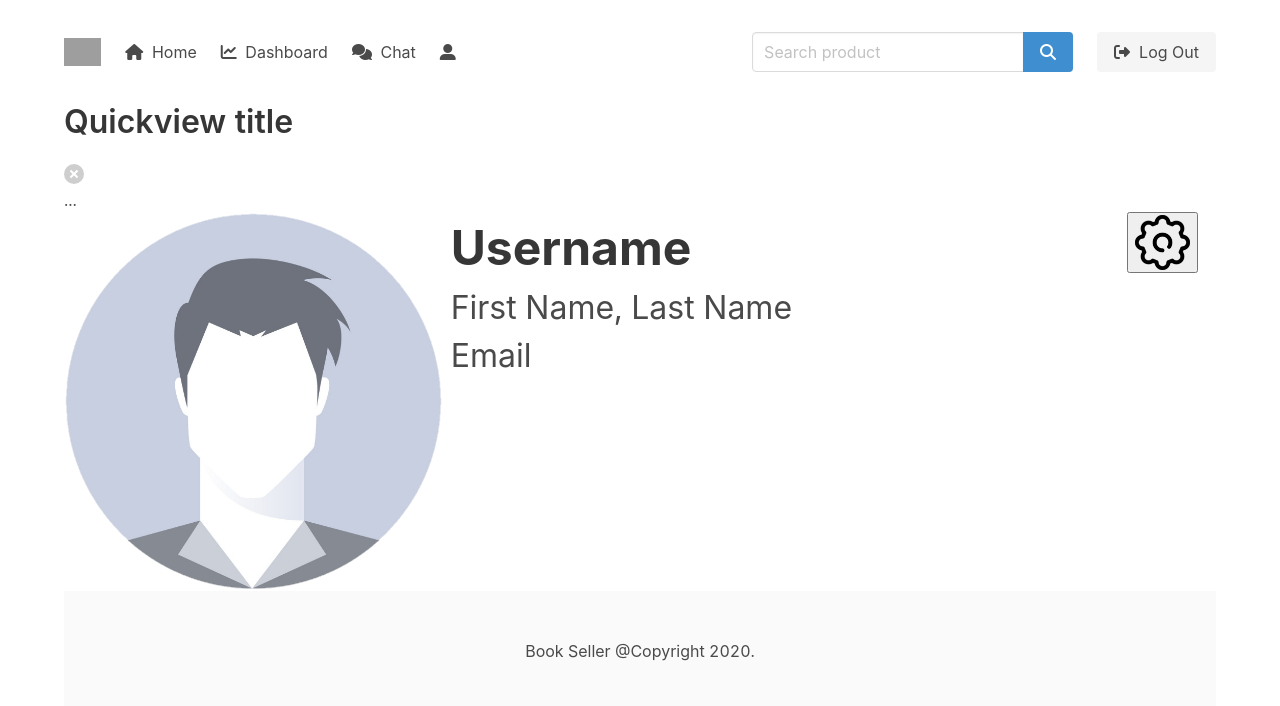
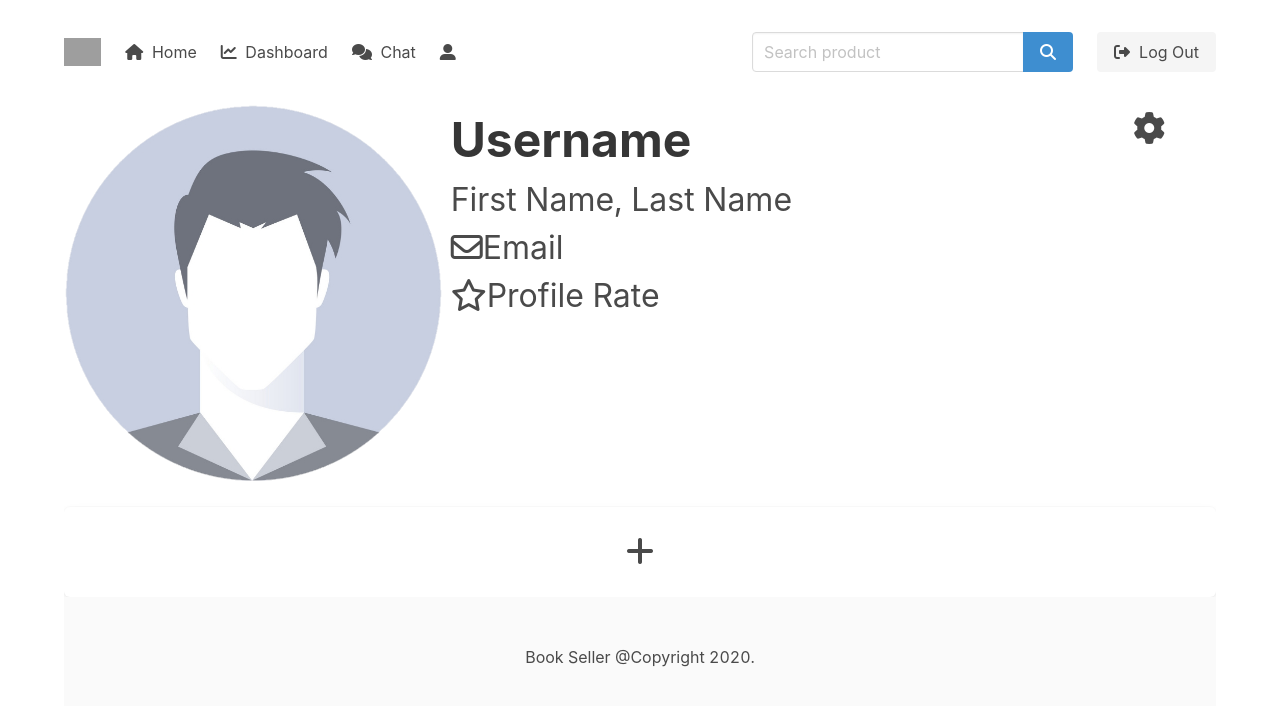
Before and after one commit to Jovan-Popovic/X-Change, a React (Create React App) app: page /profile in a window 1280 px wide. Shown: the top 706 px of the page. Built offline with nearby package versions, Linux system fonts and the light colour scheme; sample sign-in values are in the browser's storage; grey boxes are pictures that could not be loaded.

Commit message:
Fix Scroll Problem, new profile page

```diff
--- a/package.json
+++ b/package.json
@@ -22,6 +22,7 @@
     "react": "^16.13.1",
     "react-dom": "^16.13.1",
     "react-emotion": "^10.0.0",
+    "react-fontawesome": "^1.7.1",
     "react-router-dom": "^5.2.0",
     "react-scripts": "3.4.1",
     "react-slick": "^0.26.1",
--- a/src/App.less
+++ b/src/App.less
@@ -2,6 +2,10 @@
 @import "styles/chat.css";
 @import "styles/navbar.scss";
 @import '~antd/dist/antd.less';
+
+.overflow{
+  overflow: hidden;
+}
 
 body {
   margin: 0;
@@ -32,7 +36,7 @@ a.navbar-item.active {
   margin-bottom: 18px;
 }
 
-.settings-btn {
+.none-btn {
   border: 0px solid blue;
   background: none;
 }
--- a/src/components/Profile.js
+++ b/src/components/Profile.js
@@ -1,6 +1,6 @@
 import React from "react";
 import profile from "../img/profile.png";
-import settings from "../img/settings.png";
+import QuickView from "./QuickView"
 
 export class Profile extends React.Component {
   constructor(props) {
@@ -8,22 +8,7 @@ export class Profile extends React.Component {
   }
   render() {
     return (
-      <div>
-        <div id="quickviewDefault" className="quickview">
-          <header className="quickview-header">
-            <p className="title">Quickview title</p>
-            <span className="delete" data-dismiss="quickview"></span>
-          </header>
-
-          <div className="quickview-body">
-            <div className="quickview-block">
-              ...
-            </div>
-          </div>
-          <footer className="quickview-footer">
-
-          </footer>
-        </div>
+      <div className="overflow">
         <div className="columns is-variable is-1-mobile is-1-tablet is-1-desktop is-1-widescreen is-1-fullhd">
           <div className="column is-one-third" id="picture">
             <figure className="image is-1by1">
@@ -38,14 +23,28 @@ export class Profile extends React.Component {
               First Name, Last Name
             </p>
             <p className="is-size-4-mobile is-size-4-tablet is-size-3-desktop">
+              <i className="far fa-envelope"></i>
               Email
+            </p>
+            <p className="is-size-4-mobile is-size-4-tablet is-size-3-desktop">
+              <i class="far fa-star"></i>
+              Profile Rate
             </p>
           </div>
           <div className="column is-1">
-            <button data-show="quickview" data-target="quickviewDefault">
-              <img src={settings} style={{width:"55px"}} alt="" />
+            <button data-show={QuickView} data-target="quickviewDefault" className="none-btn">
+              <p className="is-size-4-mobile is-size-4-tablet is-size-3-desktop">
+                <i className="fas fa-cog"></i>
+              </p>
             </button>
           </div>
+        </div>
+        <div className="box has-text-centered">
+          <button className="none-btn">
+            <p className="is-size-4-mobile is-size-4-tablet is-size-3-desktop">
+              <i class="fas fa-plus"></i>
+            </p>
+          </button>
         </div>
       </div>
     );
--- /dev/null
+++ b/src/components/QuickView.js
@@ -0,0 +1,30 @@
+import React from 'react'
+
+const QuickView = () => {
+    return(
+        <div id="quickviewDefault" className="quickview">
+          <header className="quickview-header">
+            <p className="title">Quickview title</p>
+            <span className="delete" data-dismiss="quickview"></span>
+          </header>
+
+          <div className="quickview-body">
+            <div className="quickview-block">
+              <p>
+                <i class="fas fa-user-edit"></i>
+                Edit Profile
+              </p>
+              <p>
+                <i class="far fa-trash-alt"></i>
+                Delete Profile
+              </p>
+            </div>
+          </div>
+          <footer className="quickview-footer">
+
+          </footer>
+        </div>
+    )
+}
+
+export default QuickView;
--- a/src/components/home/Home.js
+++ b/src/components/home/Home.js
@@ -11,7 +11,7 @@ export class Home extends React.Component {
 
   render() {
     return (
-      <div>
+      <div className="overflow">
         <div className="columns">
           <Filters />
           <Carousel />
```
Also changed, not shown: 1 other file (tests, documents, lock files or other folders).
